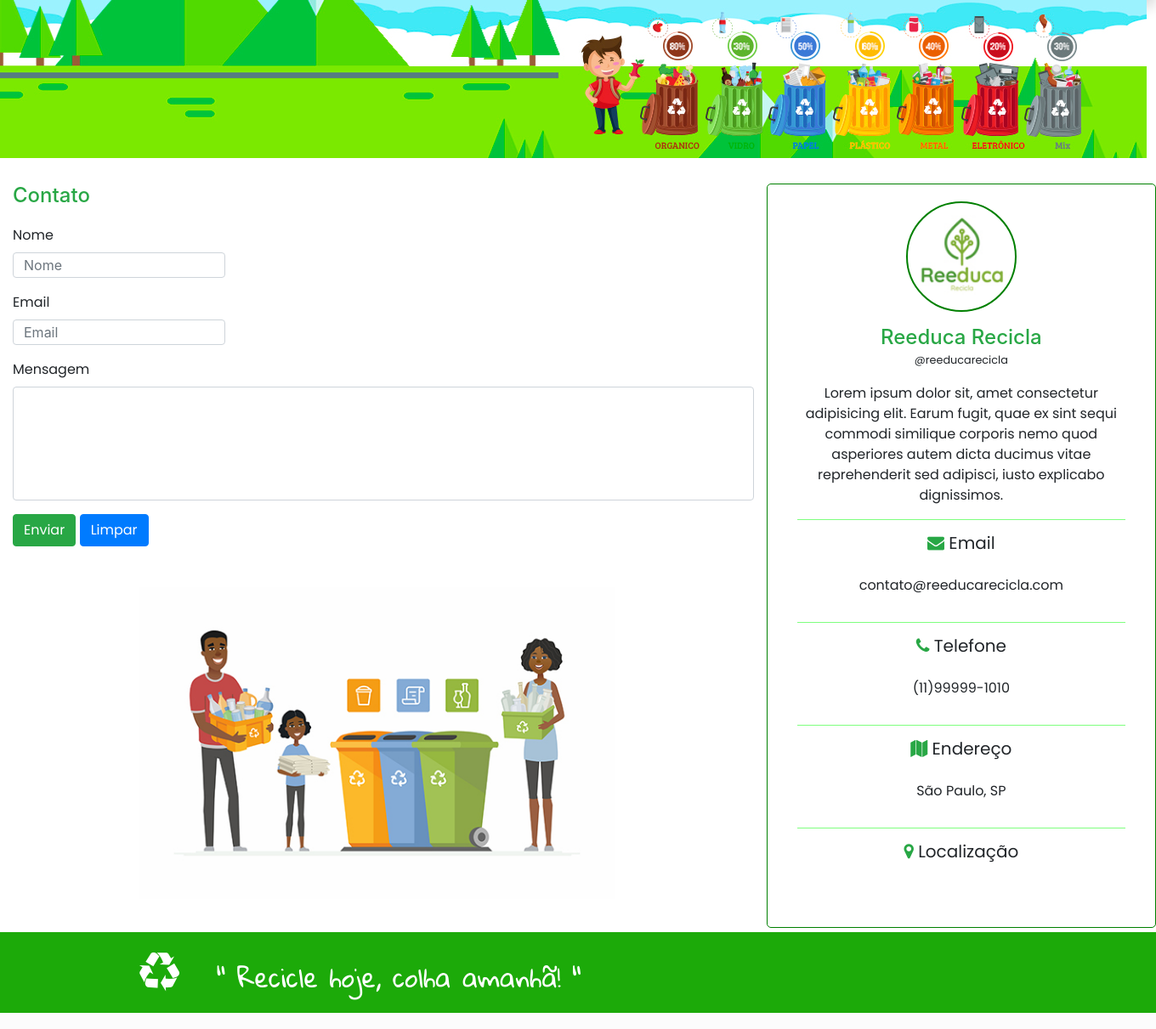
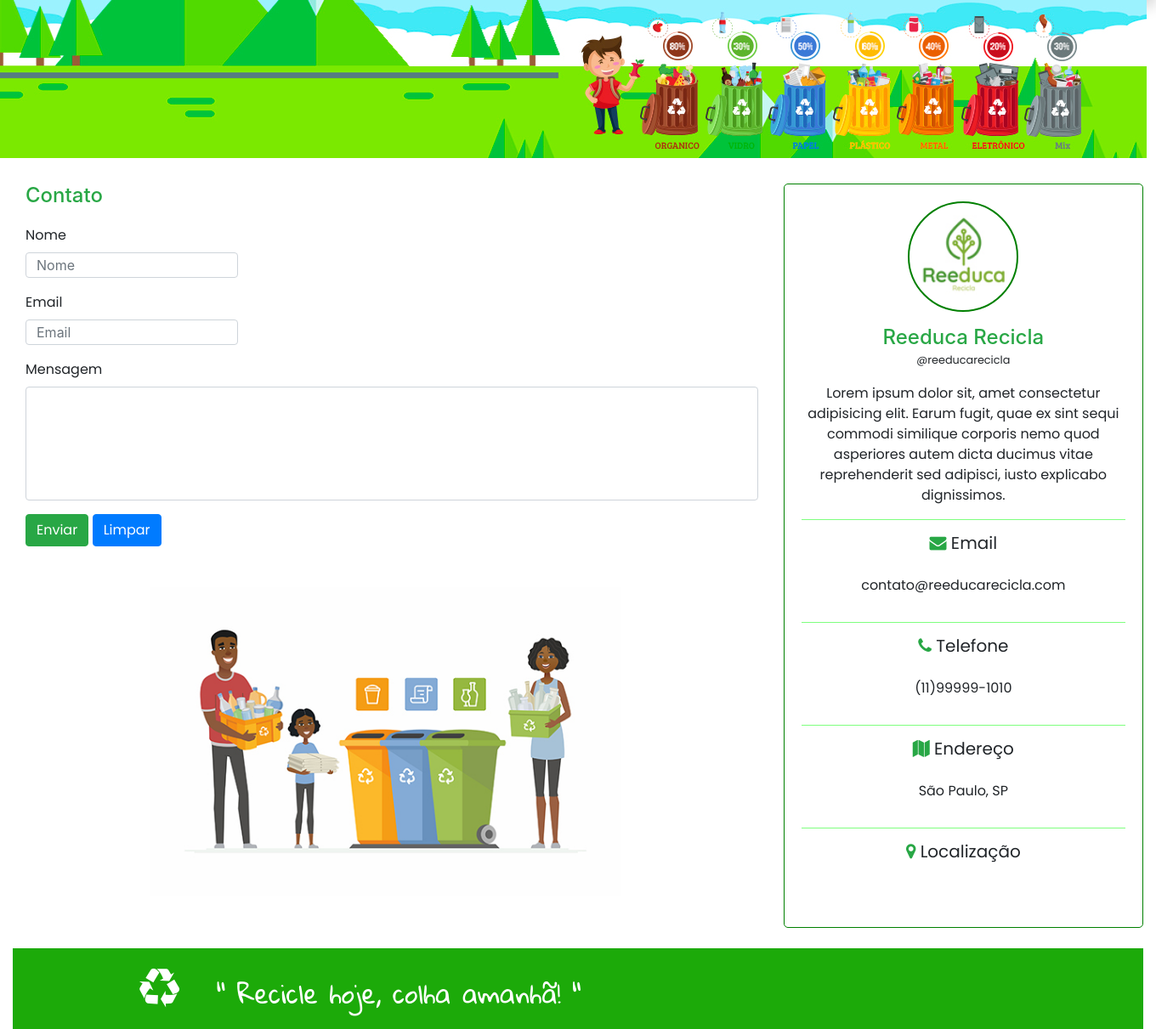
Before and after one commit to marfrancis/ProjetoReeducaRecicla, a PHP site: page /contato.html in a window 1360 px wide. Shown: the part 126-1337 px from the top of the page at 85% size. Run offline with PHP 8.4, Linux system fonts and the light colour scheme.

Commit message:
alteraçoes contato e index

```diff
--- a/contato.html
+++ b/contato.html
@@ -75,14 +75,18 @@
         </div>
     </div>
 </header>
-    <div class="container-fluid">
-        <div class="row">
 
+<div class="row no-gutters">
     <!-- Banner topo -->
     <div class="col-md-12 contato-banner">
-                <img src="img/banner.jpg" class="image-fluid">
+        <img src="img/banner.jpg" class="img-fluid">
     </div>
     <!-- Fim banner -->
+</div>
+
+<div class="container-fluid">
+
+    <div class="row">
 
         <!-- inicio Formulario -->
         <div class="col-md-8">
@@ -120,6 +124,8 @@
 
         <!-- Inicio dados contato -->
         <div class="col-md-4 col-sm-6 col-xs-12 dadosContato">
+
+            <div class="card">
                 <div class="card-body user-details-contact text-center ">
                     <div class="user-details-image mb-3">
                         <img class="rounded-circle" src="img/1.jpg" alt="image">
@@ -155,9 +161,13 @@
                     </div>
                 </div>
             </div>
-            <!-- fim dados contato -->
 
         </div>
+        <!-- fim dados contato -->
+    </div>
+
+    <div class="mb-4"></div>
+
     <div class="recycle-feeds">
         <div class="container">
             <div class="row">
--- a/css/style.css
+++ b/css/style.css
@@ -7,19 +7,6 @@
     margin: 0;
     padding: 0;
 }
-
-
-.container-fluid {
-    padding-right: 0px;
-    padding-left: 0px;
-
-}
-
-.row {
-    margin-right: 0px;
-}
-
-
 
 
 /* Inicio Configuração Header  */
@@ -218,11 +205,10 @@ div.foto{
     margin-left: 15px;
 }
 
-.dadosContato {
+.dadosContato .card {
     border: 1px solid green;
     border-radius: 5px;
     margin-top: 30px;
-
 }
 
 textarea {
```
Also changed, not shown: 2 other files. Lines whose indentation alone changed are shown as unchanged.
